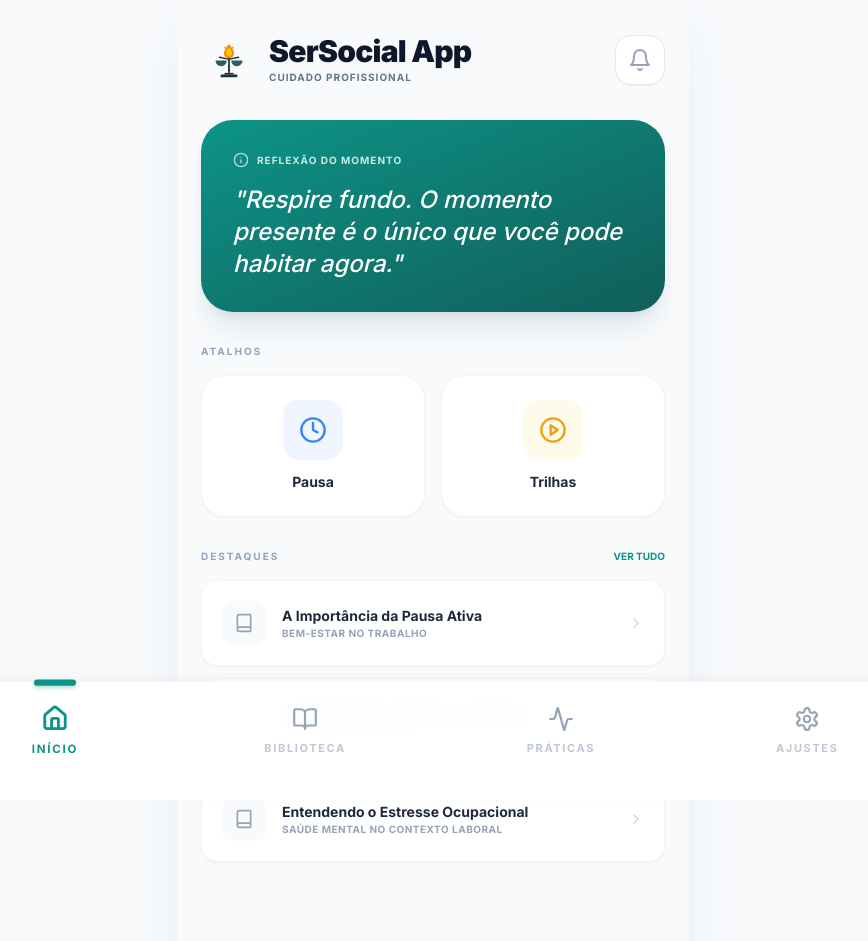
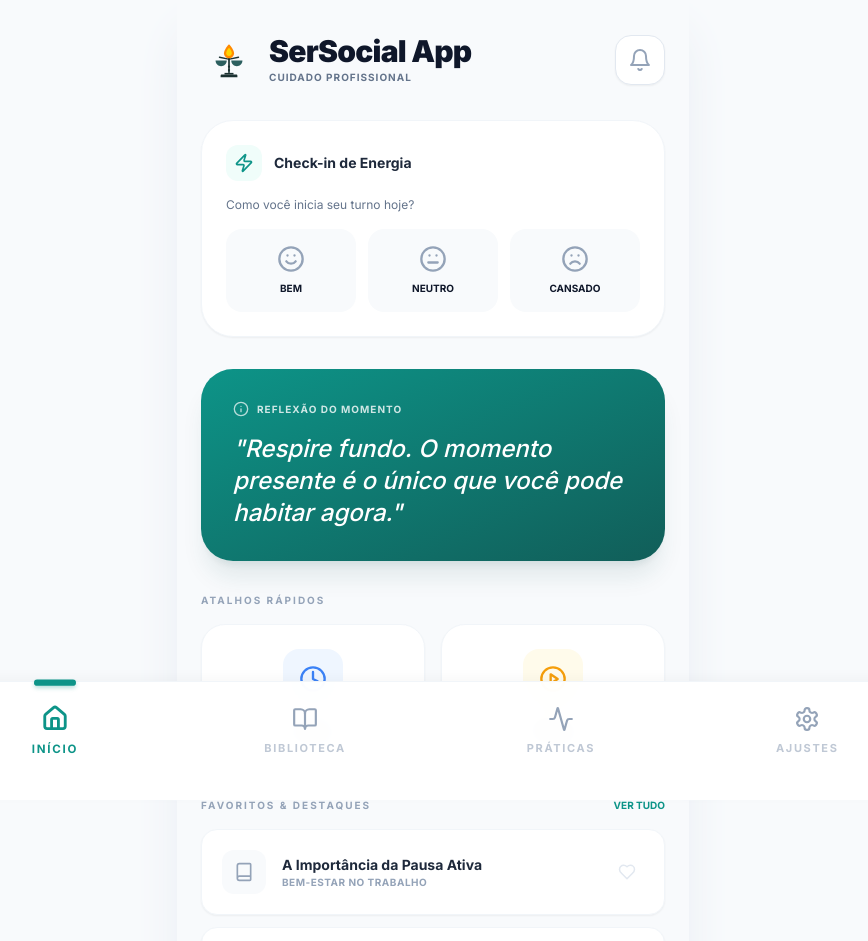
Before and after one commit to jeancfragaas-byte/Cuidados, a React (Vite) app: page / in a window 1280 px wide. Shown: the top 941 px of the page, without its empty margins (207-1075 px from the left). Built offline with nearby package versions, Linux system fonts and the light colour scheme.

Commit message:
feat: Add mood tracking icons
Introduces new icons for tracking user moods (heart, smile, meh, frown, zap) to enhance the application's well-being features. Also refactors the logo SVG for cleaner code and removes redundant comments.

```diff
--- a/App.tsx
+++ b/App.tsx
@@ -7,7 +7,12 @@ import {
   Search,
   Book,
   Clock,
-  PlayCircle
+  PlayCircle,
+  Heart,
+  Smile,
+  Meh,
+  Frown,
+  Zap
 } from 'lucide-react';
 import { View, ContentItem, ExerciseItem } from './types';
 import { CONTENTS, EXERCISES, STATIC_REFLECTIONS } from './constants';
@@ -16,25 +21,18 @@ import BreathingPlayer from './components/BreathingPlayer';
 
 const Logo = () => (
   <svg viewBox="0 0 100 100" className="w-14 h-14" fill="none" xmlns="http://www.w3.org/2000/svg">
-    {/* Base */}
     <path d="M35 78C35 76.8954 35.8954 76 37 76H63C64.1046 76 65 76.8954 65 78V81H35V78Z" fill="#1B3131"/>
     <rect x="42" y="73" width="16" height="3" fill="#1B3131"/>
-    {/* Stand */}
     <rect x="48.5" y="48" width="3" height="25" fill="#1B3131"/>
     <circle cx="50" cy="48" r="2.5" fill="#1B3131"/>
     <circle cx="50" cy="62" r="2" fill="#1B3131"/>
     <circle cx="50" cy="68" r="2" fill="#1B3131"/>
-    {/* Arms */}
     <path d="M33 45L47 48" stroke="#1B3131" strokeWidth="2.5" strokeLinecap="round"/>
     <path d="M67 45L53 48" stroke="#1B3131" strokeWidth="2.5" strokeLinecap="round"/>
-    {/* Scales */}
     <path d="M26 51C26 56.5228 30.4772 61 36 61C41.5228 61 46 56.5228 46 51H26Z" fill="#2C5F5F"/>
     <path d="M54 51C54 56.5228 58.4772 61 64 61C69.5228 61 74 56.5228 74 51H54Z" fill="#2C5F5F"/>
-    {/* Flame */}
     <path d="M50 22C50 22 41 31 41 38C41 42.9706 45.0294 47 50 47C54.9706 47 59 42.9706 59 38C59 31 50 22 50 22Z" fill="#FF8A00"/>
     <path d="M50 28C50 28 45 33 45 38C45 40.7614 47.2386 43 50 43C52.7614 43 55 40.7614 55 38C55 33 50 28 50 28Z" fill="#FFD600"/>
-    <circle cx="43" cy="28" r="1.5" fill="#FF8A00"/>
-    <circle cx="57" cy="28" r="1.5" fill="#FF8A00"/>
   </svg>
 );
 
@@ -45,10 +43,38 @@ const App: React.FC = () => {
   const [dailyReflection, setDailyReflection] = useState<string>("");
   const [searchQuery, setSearchQuery] = useState('');
 
+  // Estado Local (Salvo no Navegador)
+  const [favorites, setFavorites] = useState<string[]>(() => {
+    const saved = localStorage.getItem('sersocial_favorites');
+    return saved ? JSON.parse(saved) : [];
+  });
+
+  const [mood, setMood] = useState<string | null>(() => {
+    const today = new Date().toDateString();
+    const saved = localStorage.getItem('sersocial_mood_date');
+    return saved === today ? localStorage.getItem('sersocial_mood_value') : null;
+  });
+
   useEffect(() => {
     const randomIndex = Math.floor(Math.random() * STATIC_REFLECTIONS.length);
     setDailyReflection(STATIC_REFLECTIONS[randomIndex]);
   }, []);
+
+  const toggleFavorite = (id: string, e: React.MouseEvent) => {
+    e.stopPropagation();
+    const newFavorites = favorites.includes(id)
+      ? favorites.filter(favId => favId !== id)
+      : [...favorites, id];
+    setFavorites(newFavorites);
+    localStorage.setItem('sersocial_favorites', JSON.stringify(newFavorites));
+  };
+
+  const saveMood = (value: string) => {
+    const today = new Date().toDateString();
+    setMood(value);
+    localStorage.setItem('sersocial_mood_date', today);
+    localStorage.setItem('sersocial_mood_value', value);
+  };
 
   const navigateToContent = (content: ContentItem) => {
     setSelectedContent(content);
@@ -62,6 +88,10 @@ const App: React.FC = () => {
 
   const filteredLibrary = CONTENTS.filter(item => {
     return item.title.toLowerCase().includes(searchQuery.toLowerCase());
+  }).sort((a, b) => {
+    const aFav = favorites.includes(a.id) ? -1 : 1;
+    const bFav = favorites.includes(b.id) ? -1 : 1;
+    return aFav - bFav;
   });
 
   const renderHome = () => (
@@ -79,6 +109,43 @@ const App: React.FC = () => {
         </button>
       </header>
 
+      {/* Cartão de Check-in Ocupacional */}
+      {!mood ? (
+        <section className="bg-white rounded-[2rem] p-6 border border-slate-100 shadow-sm space-y-4">
+          <div className="flex items-center space-x-3">
+            <div className="bg-teal-50 p-2 rounded-xl text-teal-600">
+              <Zap size={20} />
+            </div>
+            <h3 className="font-bold text-slate-800 text-sm">Check-in de Energia</h3>
+          </div>
+          <p className="text-xs text-slate-500">Como você inicia seu turno hoje?</p>
+          <div className="grid grid-cols-3 gap-3">
+            <button onClick={() => saveMood('bem')} className="flex flex-col items-center p-4 bg-slate-50 rounded-2xl hover:bg-teal-50 hover:text-teal-600 transition-all group">
+              <Smile size={28} className="mb-2 text-slate-400 group-hover:text-teal-500" />
+              <span className="text-[10px] font-bold uppercase">Bem</span>
+            </button>
+            <button onClick={() => saveMood('neutro')} className="flex flex-col items-center p-4 bg-slate-50 rounded-2xl hover:bg-amber-50 hover:text-amber-600 transition-all group">
+              <Meh size={28} className="mb-2 text-slate-400 group-hover:text-amber-500" />
+              <span className="text-[10px] font-bold uppercase">Neutro</span>
+            </button>
+            <button onClick={() => saveMood('cansado')} className="flex flex-col items-center p-4 bg-slate-50 rounded-2xl hover:bg-rose-50 hover:text-rose-600 transition-all group">
+              <Frown size={28} className="mb-2 text-slate-400 group-hover:text-rose-500" />
+              <span className="text-[10px] font-bold uppercase">Cansado</span>
+            </button>
+          </div>
+        </section>
+      ) : (
+        <section className="bg-teal-50 rounded-[2rem] p-5 border border-teal-100 flex items-center justify-between">
+          <div className="flex items-center space-x-3">
+            <div className="bg-white p-2 rounded-xl text-teal-600 shadow-sm">
+              <Zap size={18} />
+            </div>
+            <p className="text-xs font-bold text-teal-800 tracking-tight">Check-in concluído! Boa jornada.</p>
+          </div>
+          <button onClick={() => setMood(null)} className="text-[9px] font-bold text-teal-600 uppercase underline">Refazer</button>
+        </section>
+      )}
+
       <div className="bg-gradient-to-br from-teal-600 to-teal-800 rounded-[2rem] p-8 text-white shadow-xl shadow-teal-900/10">
         <div className="flex items-center space-x-2 mb-4">
           <Info size={16} className="opacity-70" />
@@ -90,7 +157,7 @@ const App: React.FC = () => {
       </div>
 
       <section className="space-y-4">
-        <h2 className="text-[10px] font-bold text-slate-400 uppercase tracking-[0.2em]">Atalhos</h2>
+        <h2 className="text-[10px] font-bold text-slate-400 uppercase tracking-[0.2em]">Atalhos Rápidos</h2>
         <div className="grid grid-cols-2 gap-4">
           <button
             onClick={() => startExercise(EXERCISES[0])}
@@ -115,7 +182,7 @@ const App: React.FC = () => {
 
       <section className="space-y-4">
         <div className="flex justify-between items-center">
-          <h2 className="text-[10px] font-bold text-slate-400 uppercase tracking-[0.2em]">Destaques</h2>
+          <h2 className="text-[10px] font-bold text-slate-400 uppercase tracking-[0.2em]">Favoritos & Destaques</h2>
           <button onClick={() => setCurrentView(View.LIBRARY)} className="text-teal-600 text-[10px] font-bold uppercase hover:underline">Ver tudo</button>
         </div>
         <div className="space-y-3">
@@ -132,7 +199,12 @@ const App: React.FC = () => {
                 <h3 className="text-sm font-bold text-slate-800 truncate">{content.title}</h3>
                 <p className="text-[10px] text-slate-400 uppercase font-bold tracking-wider">{content.category}</p>
               </div>
-              <ChevronRight size={16} className="text-slate-300 ml-2" />
+              <button
+                onClick={(e) => toggleFavorite(content.id, e)}
+                className={`p-2 rounded-lg transition-colors ${favorites.includes(content.id) ? 'text-rose-500 bg-rose-50' : 'text-slate-200 hover:text-slate-400'}`}
+              >
+                <Heart size={18} fill={favorites.includes(content.id) ? "currentColor" : "none"} />
+              </button>
             </button>
           ))}
         </div>
@@ -144,7 +216,7 @@ const App: React.FC = () => {
     <div className="px-6 py-8 space-y-8 pb-32 animate-fade-zoom">
       <header>
         <h1 className="text-3xl font-black text-slate-900 tracking-tight">Biblioteca</h1>
-        <p className="text-slate-500 text-sm font-medium">Conteúdos educativos</p>
+        <p className="text-slate-500 text-sm font-medium">Conteúdos educativos e ferramentas</p>
       </header>
 
       <div className="relative">
@@ -163,11 +235,19 @@ const App: React.FC = () => {
           <button
             key={content.id}
             onClick={() => navigateToContent(content)}
-            className="w-full p-6 bg-white rounded-3xl border border-slate-100 shadow-sm text-left hover:shadow-md transition-all group"
+            className="w-full p-6 bg-white rounded-3xl border border-slate-100 shadow-sm text-left hover:shadow-md transition-all group relative"
           >
-            <span className="text-[9px] bg-teal-50 text-teal-600 px-2 py-1 rounded-lg font-black uppercase tracking-widest mb-3 inline-block">
-              {content.category}
-            </span>
+            <div className="flex justify-between items-start mb-3">
+              <span className="text-[9px] bg-teal-50 text-teal-600 px-2 py-1 rounded-lg font-black uppercase tracking-widest">
+                {content.category}
+              </span>
+              <button
+                onClick={(e) => toggleFavorite(content.id, e)}
+                className={`p-2 rounded-lg transition-colors ${favorites.includes(content.id) ? 'text-rose-500 bg-rose-50' : 'text-slate-200 hover:text-slate-400'}`}
+              >
+                <Heart size={18} fill={favorites.includes(content.id) ? "currentColor" : "none"} />
+              </button>
+            </div>
             <h3 className="text-lg font-bold text-slate-900 mb-2 group-hover:text-teal-600">{content.title}</h3>
             <p className="text-slate-500 text-xs leading-relaxed line-clamp-2">{content.shortDescription}</p>
           </button>
@@ -188,6 +268,12 @@ const App: React.FC = () => {
                 <ChevronRight size={20} className="rotate-180" />
               </button>
               <h2 className="font-bold text-slate-800 text-sm truncate">{selectedContent?.title}</h2>
+              <button
+                onClick={(e) => selectedContent && toggleFavorite(selectedContent.id, e)}
+                className={`ml-auto p-2 rounded-xl ${selectedContent && favorites.includes(selectedContent.id) ? 'text-rose-500' : 'text-slate-300'}`}
+              >
+                <Heart size={20} fill={selectedContent && favorites.includes(selectedContent.id) ? "currentColor" : "none"} />
+              </button>
             </header>
             <div className="p-8 max-w-2xl mx-auto space-y-6">
               <div className="space-y-2">
@@ -203,7 +289,7 @@ const App: React.FC = () => {
           <div className="px-6 py-8 space-y-8 pb-32 animate-fade-zoom">
             <header>
               <h1 className="text-3xl font-black text-slate-900 tracking-tight">Práticas</h1>
-              <p className="text-slate-500 text-sm font-medium">Momentos de pausa</p>
+              <p className="text-slate-500 text-sm font-medium">Momentos de pausa orientada</p>
             </header>
             <div className="space-y-4">
               {EXERCISES.map(ex => (
@@ -212,7 +298,7 @@ const App: React.FC = () => {
                   onClick={() => startExercise(ex)}
                   className="w-full flex items-center p-5 bg-white rounded-3xl border border-slate-100 shadow-sm text-left group hover:border-teal-100 transition-all"
                 >
-                  <div className={`p-4 rounded-2xl mr-4 ${ex.type === 'breathing' ? 'bg-blue-50 text-blue-500' : 'bg-purple-50 text-purple-500'}`}>
+                  <div className={`p-4 rounded-2xl mr-4 ${ex.type === 'breathing' ? 'bg-blue-50 text-blue-500' : ex.type === 'mindfulness' ? 'bg-indigo-50 text-indigo-500' : 'bg-emerald-50 text-emerald-500'}`}>
                     <Clock size={24} />
                   </div>
                   <div className="flex-1">
@@ -237,18 +323,21 @@ const App: React.FC = () => {
                 <ChevronRight size={18} className="text-slate-300" />
               </button>
               <button className="w-full p-5 text-left flex justify-between items-center border-b border-slate-50">
-                <span className="font-bold text-slate-700">Privacidade</span>
+                <span className="font-bold text-slate-700">Privacidade dos Dados</span>
                 <ChevronRight size={18} className="text-slate-300" />
               </button>
-              <button className="w-full p-5 text-left flex justify-between items-center text-red-500">
-                <span className="font-bold">Sair</span>
+              <button
+                onClick={() => { localStorage.clear(); window.location.reload(); }}
+                className="w-full p-5 text-left flex justify-between items-center text-red-500"
+              >
+                <span className="font-bold">Limpar Dados Locais</span>
                 <LogOut size={18} />
               </button>
             </div>
             <div className="p-6 bg-slate-100 rounded-2xl">
-              <p className="text-[10px] text-slate-400 uppercase font-black mb-2 tracking-widest">Aviso Legal</p>
+              <p className="text-[10px] text-slate-400 uppercase font-black mb-2 tracking-widest">Aviso Institucional</p>
               <p className="text-[11px] text-slate-500 leading-relaxed">
-                Este aplicativo é uma ferramenta educativa de apoio ao bem-estar. Não substitui acompanhamento médico, psicológico ou terapêutico profissional.
+                O SerSocial App é uma plataforma educativa de apoio geral. Não realiza diagnósticos, terapias ou intervenções clínicas. Caso necessite de apoio especializado, procure um profissional habilitado.
               </p>
             </div>
           </div>
```
